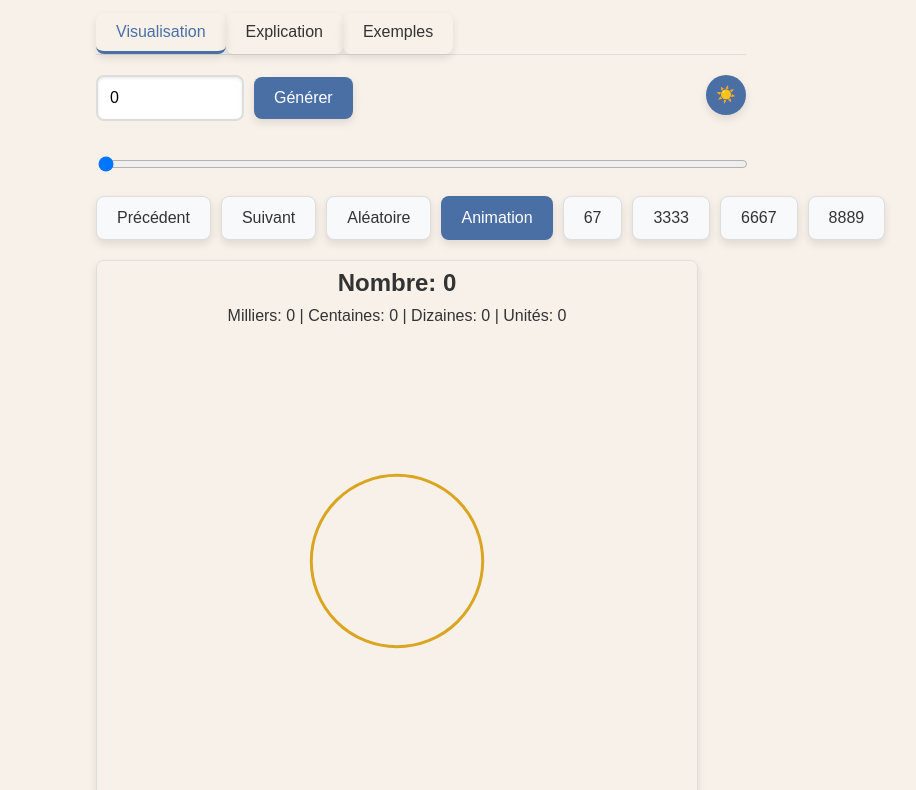
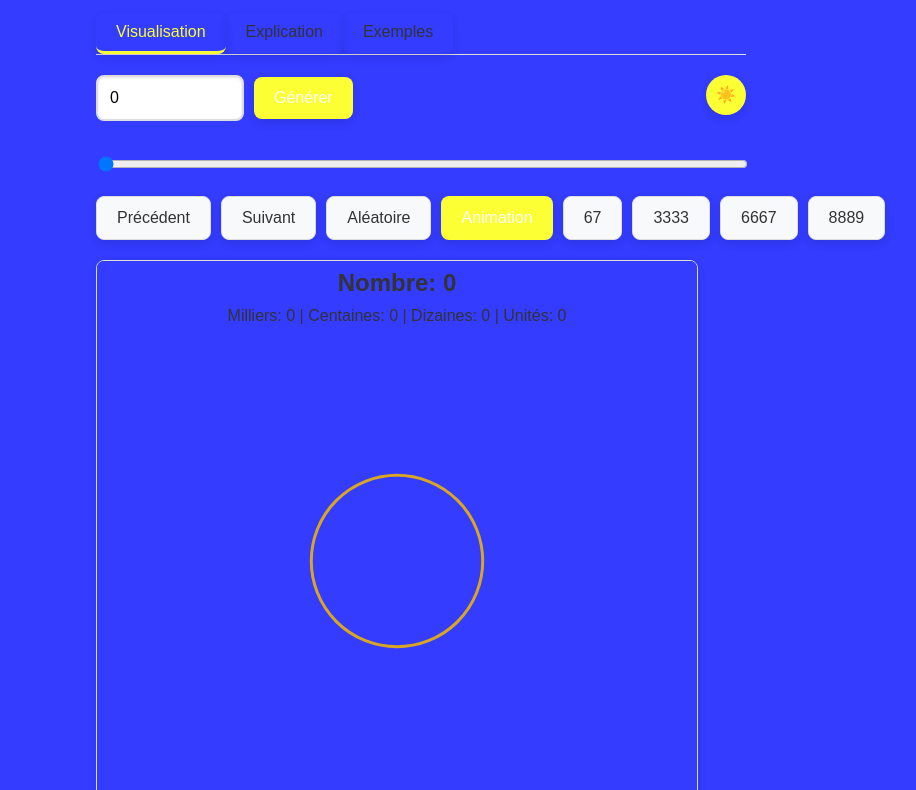
Before and after one commit to MinimalistYogi/YantraNumber, a plain HTML site: page index.html in a window 1280 px wide. Shown: the part 108-898 px from the top of the page, without its empty margins (219-1135 px from the left). Drawn offline with Linux system fonts and the light colour scheme.

Commit message:
Update index.html

```diff
--- a/index.html
+++ b/index.html
@@ -6,8 +6,8 @@
     <title>Représentation Géométrique des Nombres (0-9999)</title>
     <style>
         :root {
-            --background-color: #F8F1E9;
-            --primary-color: #4A6FA5;
+            --background-color: #333CFF;
+            --primary-color: #FCFF33;
             --secondary-color: #DAA520;
             --tens-color: #FF1493; /* Rose foncé pour les dizaines */
             --tens-stroke: #C71585;
```
